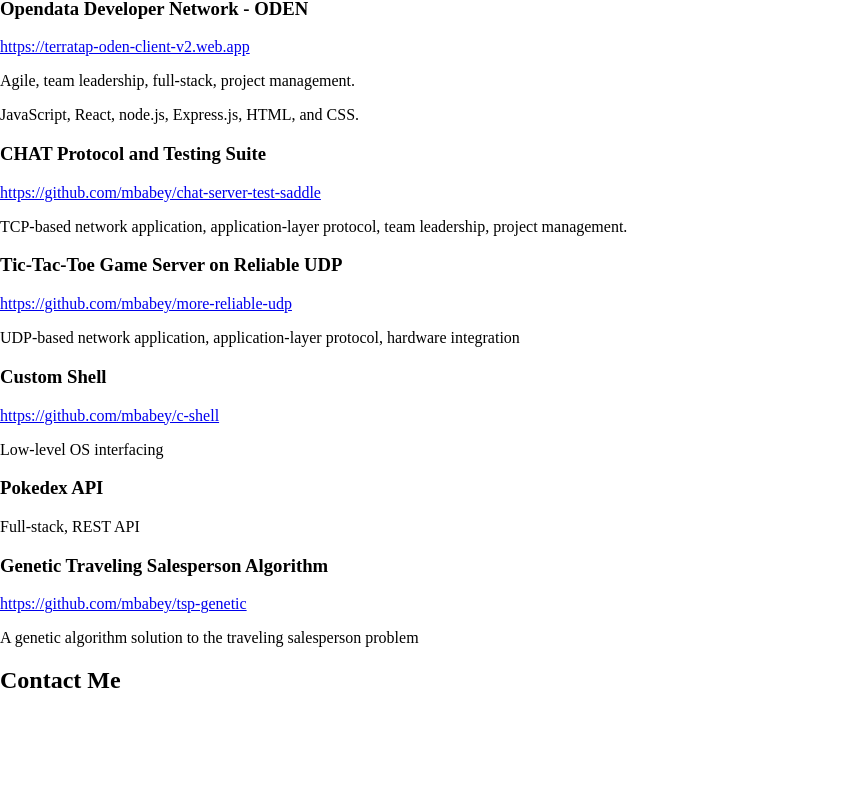
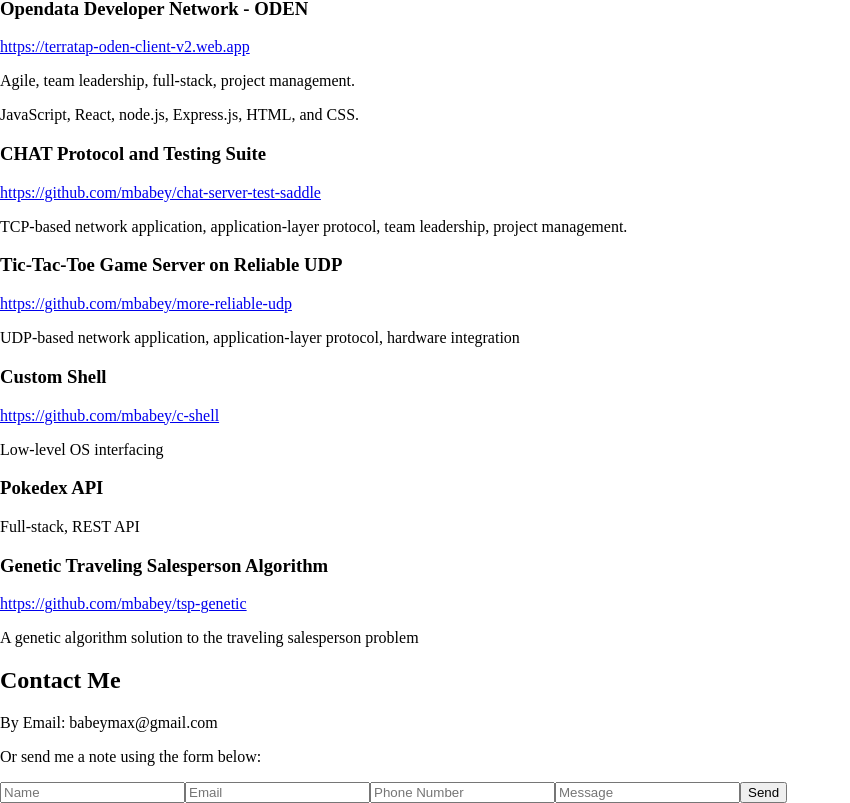
Before and after one commit to mbabey/personal-site, a React (Create React App) app in the folder front-end/: page / in a window 1280 px wide. Shown: the part 918-1721 px from the top of the page, without its empty margins (0-850 px from the left). Before the commit the page ends 1632 px from the top, so only its background shows below. Built offline with nearby package versions, Linux system fonts and the light colour scheme.

Commit message:
Minor adjustments and add contact form.

```diff
--- a/front-end/src/components/Header.js
+++ b/front-end/src/components/Header.js
@@ -1,5 +1,4 @@
 import React from 'react'
-import Pathfind from './Pathfind';
 
 function Header({setScrollTo}) {
 
--- a/front-end/src/components/Pathfind.js
+++ b/front-end/src/components/Pathfind.js
@@ -125,9 +125,9 @@
 
 /**
  * Perform a Dijkstra pathfinding algorithm to find the shortest path from the Entity to the target.
- * @param {*} entity the Entity.
- * @param {*} target the Entity's target.
- * @param {*} world the World in which the pathfind takes place.
+ * @param {Entity} entity the Entity.
+ * @param {Cell} target the Entity's target.
+ * @param {Grid} world the World in which the pathfind takes place.
  * @returns the shortest path from the Entity to the target and the distance of that path.
  */
 function dijkstra_pathfind(entity, target, world) {
--- a/front-end/src/components/SectionContact.js
+++ b/front-end/src/components/SectionContact.js
@@ -4,8 +4,14 @@
   return (
     <div>
       <h2>Contact Me</h2>
+      <p>By Email: babeymax@gmail.com</p>
+      <p>Or send me a note using the form below:</p>
       <form>
-
+        <input type='text' placeholder='Name' required></input>
+        <input type='email' placeholder='Email'></input>
+        <input type='text' placeholder='Phone Number'></input>
+        <input type='text' placeholder='Message'></input>
+        <button type='submit'>Send</button>
       </form>
     </div>
   )
--- a/front-end/src/styles/colours.css
+++ b/front-end/src/styles/colours.css
@@ -1,7 +1,6 @@
 :root {
   --col-blue-lt: #9ABFCA;
   --col-blue-drk: #353648;
-  --col-blue-lt: #9ABFCA;
 
   --col-grn-lt: #8DBCAF;
   --col-grn-med: #6C9F8A;
```
